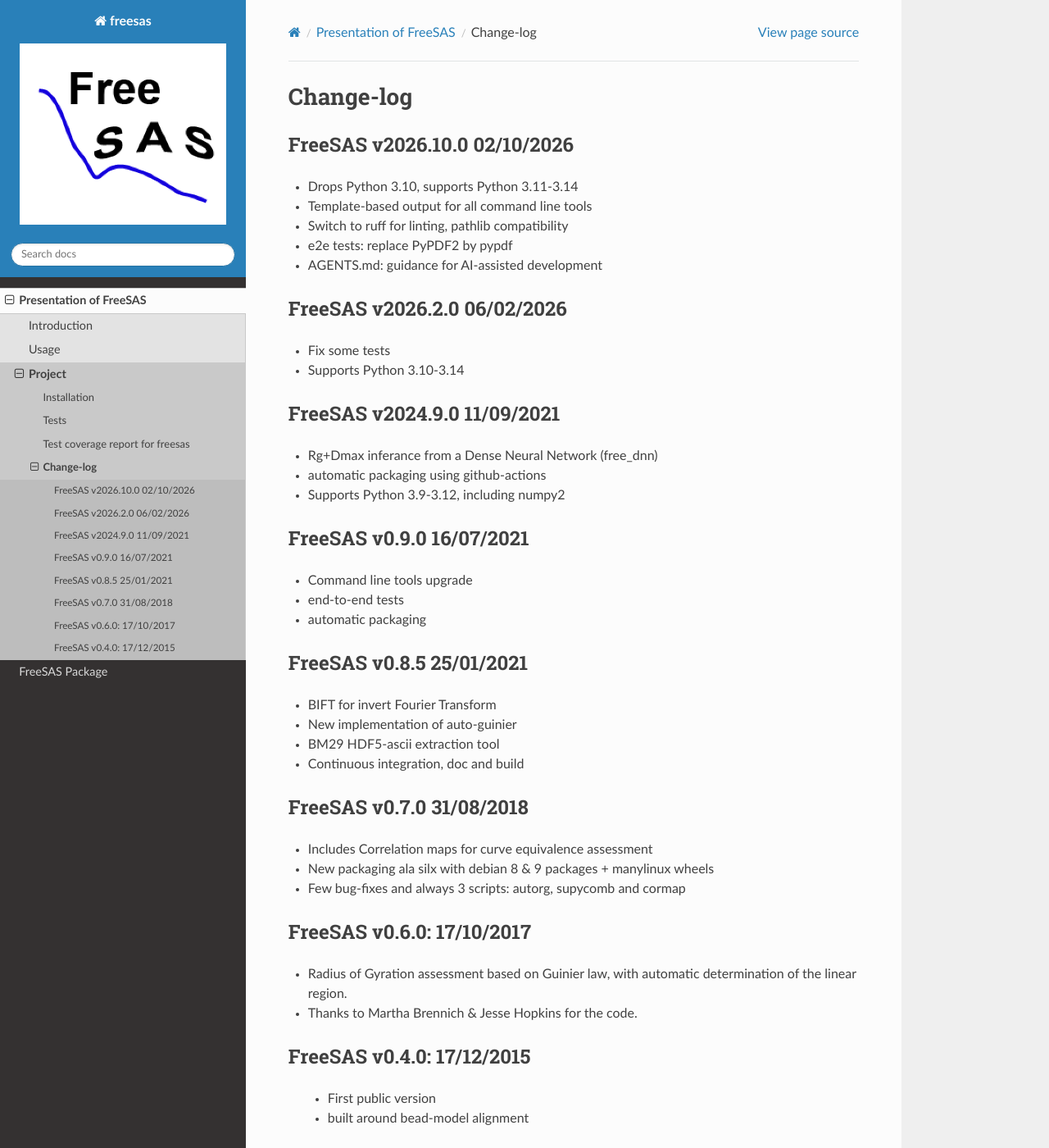
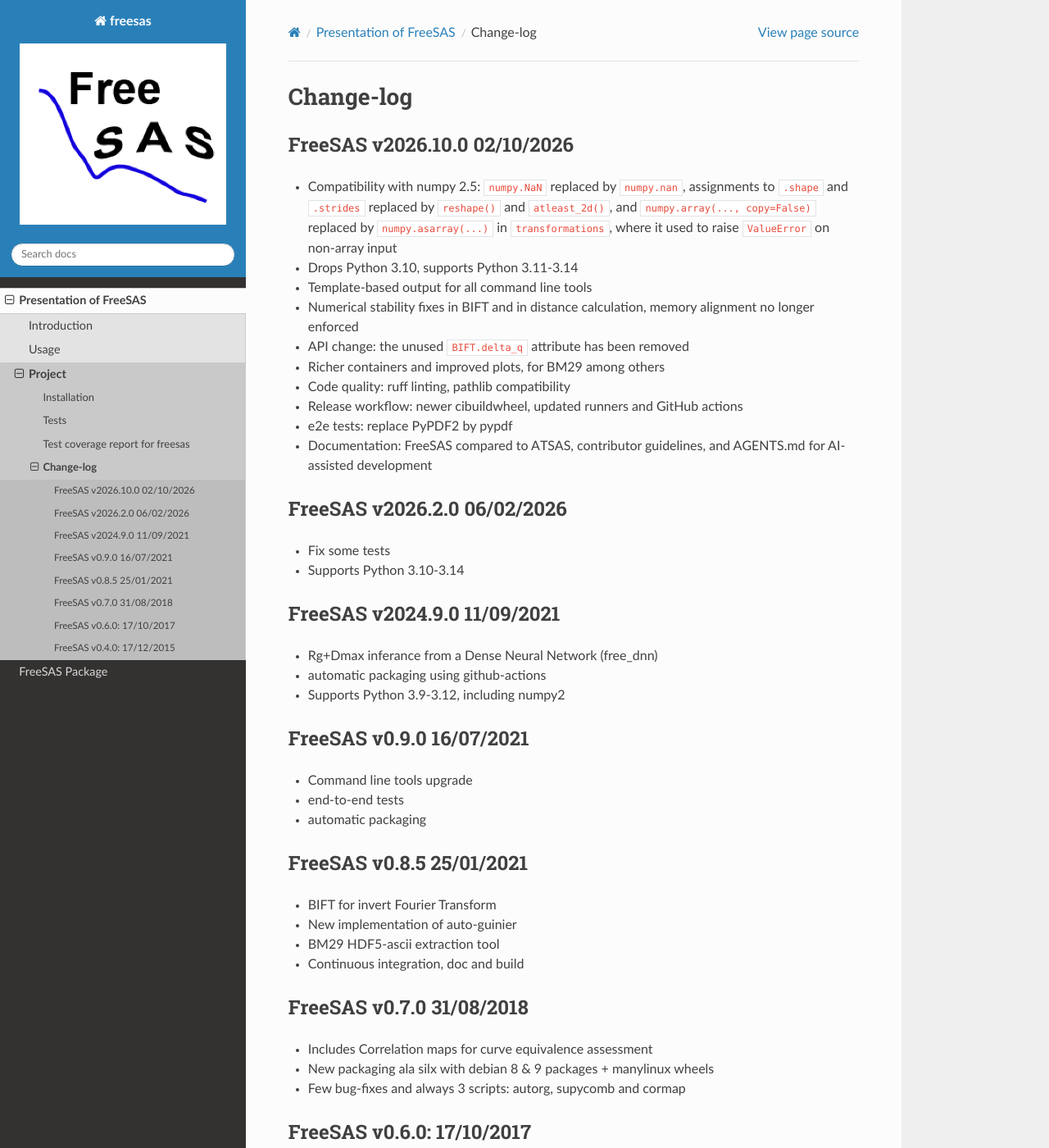
Before and after one commit to silx-kit/freesas, a Sphinx documentation site: the page built from doc/source/changelog.rst, in a window 1280 px wide and 1400 px high. Shown: the whole window at 82% size. Built offline with Sphinx 7.4.7 and the Read the Docs theme 3.1.0, drawn with Linux system fonts in a browser that asks for light colours; the version number could not be read and is left out; some of the changed text lies outside the part shown.

Commit message:
fix transformations for numpy 2.5 compatibility

```diff
--- a/doc/source/changelog.rst
+++ b/doc/source/changelog.rst
@@ -3,11 +3,21 @@
 
 FreeSAS v2026.10.0 02/10/2026
 =============================
+- Compatibility with numpy 2.5: ``numpy.NaN`` replaced by ``numpy.nan``, assignments to
+  ``.shape`` and ``.strides`` replaced by ``reshape()`` and ``atleast_2d()``, and
+  ``numpy.array(..., copy=False)`` replaced by ``numpy.asarray(...)`` in
+  ``transformations``, where it used to raise ``ValueError`` on non-array input
 - Drops Python 3.10, supports Python 3.11-3.14
 - Template-based output for all command line tools
-- Switch to ruff for linting, pathlib compatibility
+- Numerical stability fixes in BIFT and in distance calculation, memory alignment no
+  longer enforced
+- API change: the unused ``BIFT.delta_q`` attribute has been removed
+- Richer containers and improved plots, for BM29 among others
+- Code quality: ruff linting, pathlib compatibility
+- Release workflow: newer cibuildwheel, updated runners and GitHub actions
 - e2e tests: replace PyPDF2 by pypdf
-- AGENTS.md: guidance for AI-assisted development
+- Documentation: FreeSAS compared to ATSAS, contributor guidelines, and AGENTS.md for
+  AI-assisted development
 
 FreeSAS v2026.2.0 06/02/2026
 ============================
```
Also changed, not shown: 1 other file.
